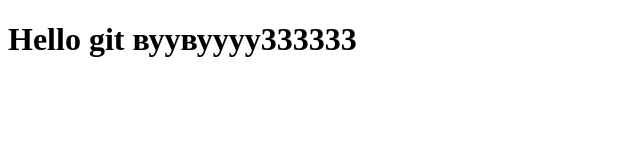
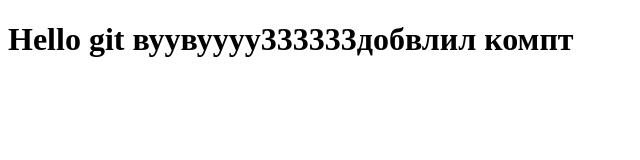
Before and after one commit to possoft/odoo, a plain HTML site: page contakt.html in a window 1280 px wide. Shown: the whole page, without its empty margins (0-640 px from the left). Drawn offline with Linux system fonts and the light colour scheme.

Commit message:
я добваил2

```diff
--- a/contakt.html
+++ b/contakt.html
@@ -7,6 +7,6 @@
     <title>DocumGutshent</title>
 </head>
 <body>
-   <h1>Hello git вуувуууу333333</h1>
+   <h1>Hello git вуувуууу333333добвлил компт</h1>
 </body>
 </html>
```
